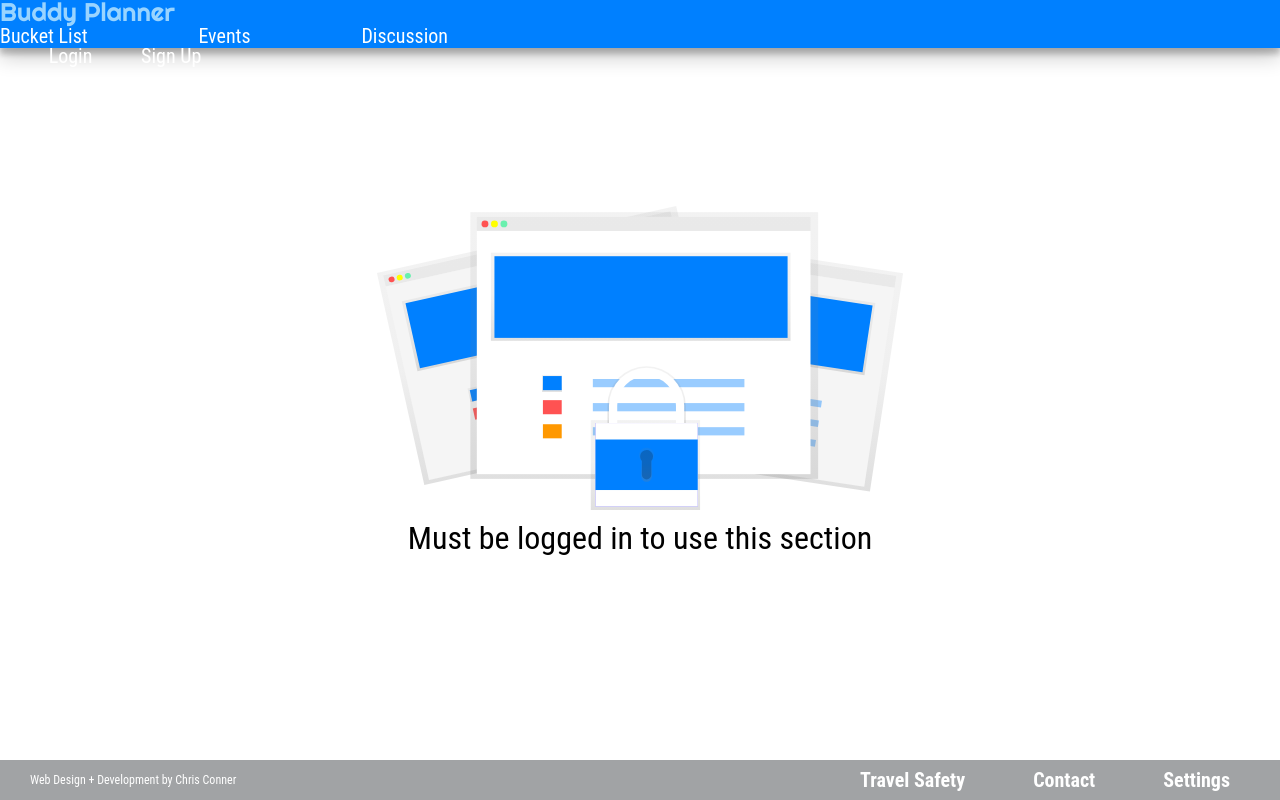
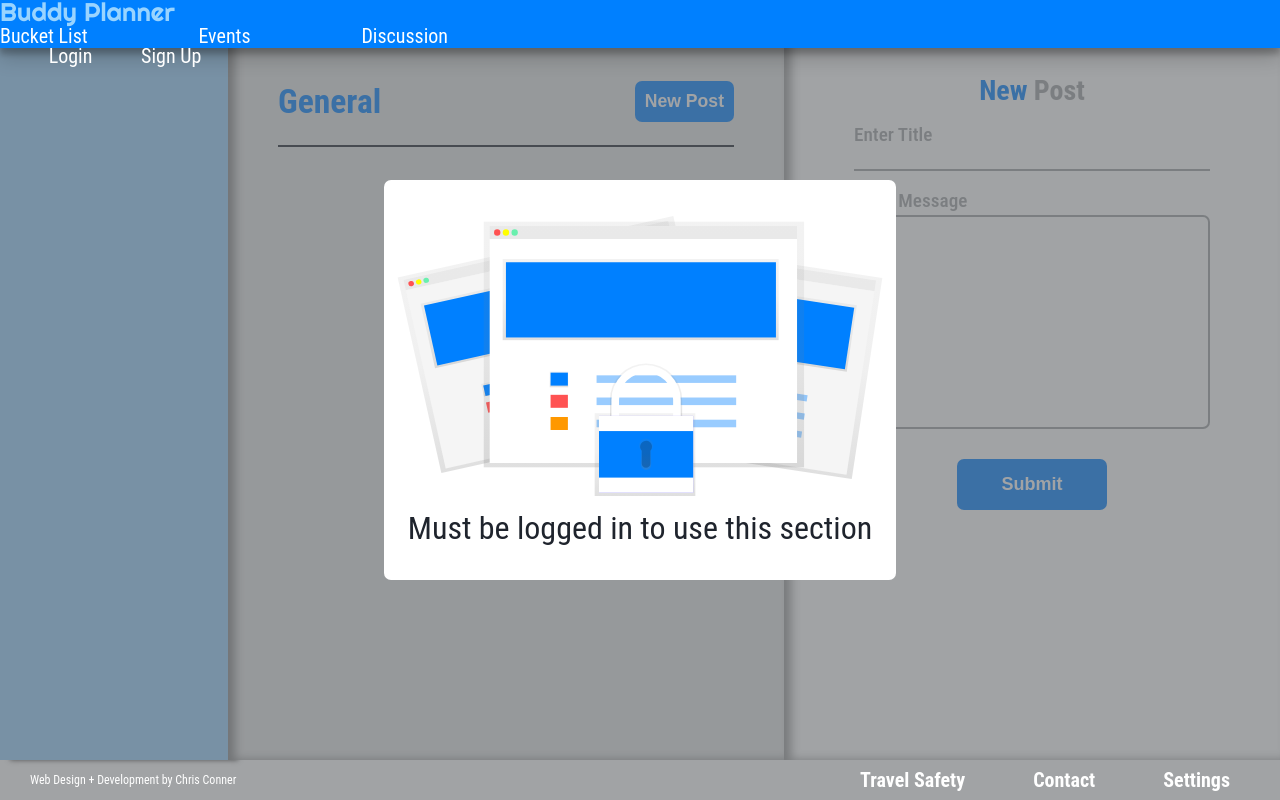
Before and after one commit to cconner57/React-Travel-app, a React (Create React App) app in the folder client/: page /discussion in a window 1280 px wide. Built offline with nearby package versions, Linux system fonts and the light colour scheme.

Commit message:
Fixed login error

```diff
--- a/client/src/Discussion/Discussion.js
+++ b/client/src/Discussion/Discussion.js
@@ -13,7 +13,7 @@
 const Discussion = () => {
 	const post = useSelector((state) => state.postReducer.data);
 	const comment = useSelector((state) => state.commentReducer.data);
-	const loggedIn = sessionStorage.getItem("loggedIn");
+	const loggedIn = sessionStorage.getItem('loggedIn');
 	const name = JSON.parse(sessionStorage.getItem('userInfo'));
 	const dispatch = useDispatch();
 
@@ -107,13 +107,13 @@
 	};
 
 	const replies = (num) => {
-		const numReplies = comment.filter((comment) => comment.post_id === num)
-		return numReplies.length
-	}
+		const numReplies = comment.filter((comment) => comment.post_id === num);
+		return numReplies.length;
+	};
 
-	if (loggedIn) {
 	return (
 		<div className='Discussion'>
+			{!loggedIn && <LoginError />}
 			<div className='Discussion__Category'>
 				{category &&
 					category.map((category, key) => (
@@ -180,9 +180,6 @@
 			</div>
 		</div>
 	);
-	} else {
-		return <LoginError />;
-	}
 };
 
 export default Discussion;
--- a/client/src/Discussion/Discussion.scss
+++ b/client/src/Discussion/Discussion.scss
@@ -5,6 +5,8 @@
 	height: 95vh;
 	width: 100vw;
 	display: flex;
+	position: relative;
+	z-index: 1;
 	&__Category {
 		display: flex;
 		flex-direction: column;
--- a/client/src/Login-Signup/Login-Signup.scss
+++ b/client/src/Login-Signup/Login-Signup.scss
@@ -121,20 +121,37 @@
 }
 
 .LoginError {
+	position: absolute;
+	top: 50%;
+	left: 50%;
+	transform: translate(-50%, -50%);
 	width: 100vw;
 	height: 95vh;
+	z-index: 100;
+	background-color: $modal-bg;
 	display: flex;
 	flex-direction: column;
 	justify-content: center;
 	align-items: center;
+	&__Background {
+		background-color: $background;
+		height: 50vh;
+		width: 40vw;
+		border-radius: 7px;
+		display: flex;
+		flex-direction: column;
+		align-items: center;
+		justify-content: center;
+	}
 	&__Image {
 		background: url('./safe.svg');
 		background-size: 100% 100%;
-		height: 40%;
-		width: 80%;
+		height: 70%;
+		width: 100%;
 	}
 	h5 {
-		margin-top: 1%;
+		margin-top: 1rem;
+		color: $alttext;
 		font-size: clamp(1.25rem, 3vw, 2rem);
 	}
 
--- a/client/src/Login-Signup/LoginError.js
+++ b/client/src/Login-Signup/LoginError.js
@@ -1,13 +1,15 @@
-import React from 'react'
-import './Login-Signup.scss'
+import React from 'react';
+import './Login-Signup.scss';
 
 const LoginError = () => {
-    return (
-        <div className='LoginError'>
-            <div className='LoginError__Image'></div>
-            <h5>Must be logged in to use this section</h5>
-        </div>
-    )
-}
+	return (
+		<div className='LoginError'>
+			<div className='LoginError__Background'>
+				<div className='LoginError__Image'></div>
+				<h5>Must be logged in to use this section</h5>
+			</div>
+		</div>
+	);
+};
 
-export default LoginError
+export default LoginError;
--- a/client/src/Map/Map.js
+++ b/client/src/Map/Map.js
@@ -3,7 +3,7 @@
 import { fetchMarkers, newMarker } from '../ReduxActions/markerActions';
 import { Map, TileLayer, ZoomControl, Marker, Popup } from 'react-leaflet';
 import MarkerPopup from './MarkerPopup';
-import LoginError from '../Login-Signup/LoginError'
+import LoginError from '../Login-Signup/LoginError';
 import 'leaflet/dist/leaflet.css';
 import L from 'leaflet';
 import axios from 'axios';
@@ -21,7 +21,7 @@
 	const [markers, setMarkers] = useState();
 	const [showPopup, setShowPopup] = useState(false);
 	const markerData = useSelector((state) => state.markerReducer.data);
-	const loggedIn = sessionStorage.getItem("loggedIn");
+	const loggedIn = sessionStorage.getItem('loggedIn');
 	const dispatch = useDispatch();
 
 	const outer = [
@@ -59,8 +59,8 @@
 				console.log(error);
 			}
 		};
-		if(loggedIn) {
-			getMarkers();;
+		if (loggedIn) {
+			getMarkers();
 		}
 	}, [dispatch, loggedIn]);
 
@@ -83,17 +83,15 @@
 
 	const toArray = (str) => {
 		const newArray = [];
-		const lat = str.slice(2).split(',')
-        const lon = lat[1].slice(1)
+		const lat = str.slice(2).split(',');
+		const lon = lat[1].slice(1);
 		newArray.push(parseFloat(lat[0]), parseFloat(lon));
 		return newArray;
 	};
 
-	// UTC
-	// JSON b type Column
-	if (loggedIn) {
 	return (
 		<div className='leaflet-container'>
+			{!loggedIn && <LoginError />}
 			{showPopup && (
 				<MarkerPopup
 					handleChange={handleChange}
@@ -133,9 +131,6 @@
 			</Map>
 		</div>
 	);
-	} else {
-		return <LoginError />;
-	}
 };
 
 export default USMap;
--- a/client/src/Map/Map.scss
+++ b/client/src/Map/Map.scss
@@ -17,7 +17,7 @@
 	right: 25px;
 	width: 200px;
 	height: 225px;
-	z-index: 100;
+	z-index: 50;
 	background: $background;
 	border: 3px solid $accent;
 	border-radius: 7px;
```
Lines whose indentation alone changed are shown as unchanged.
